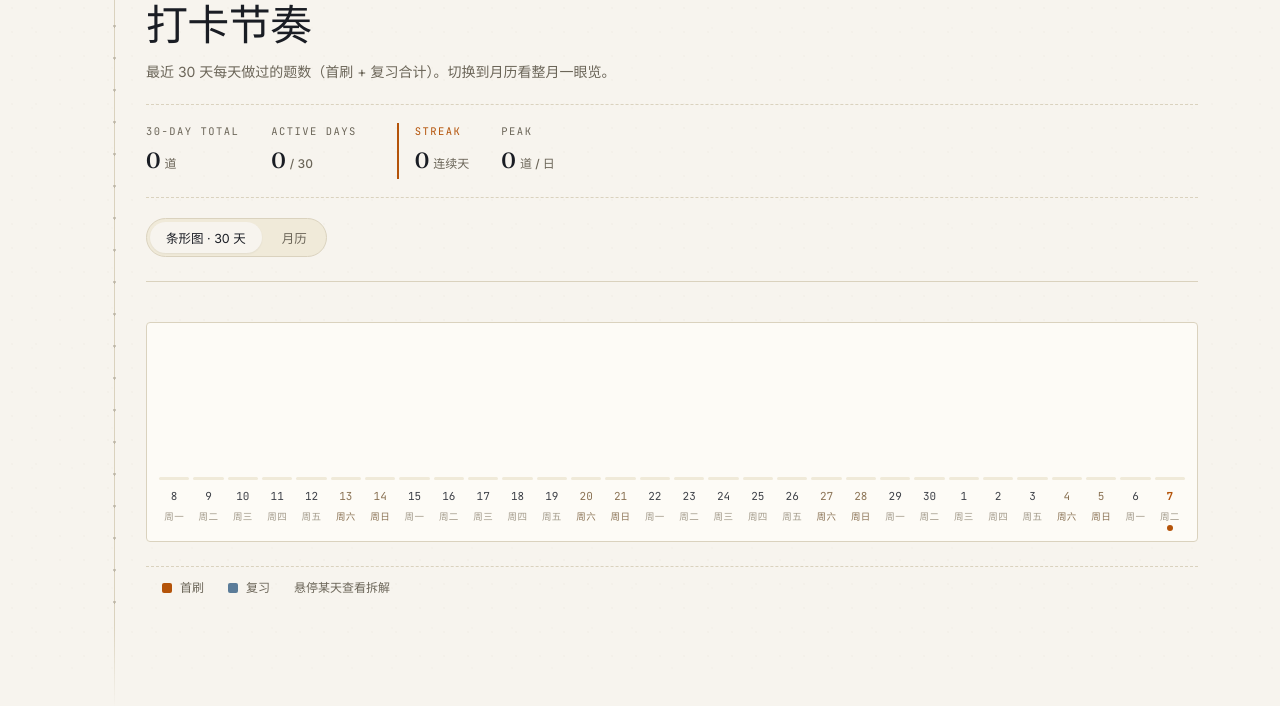
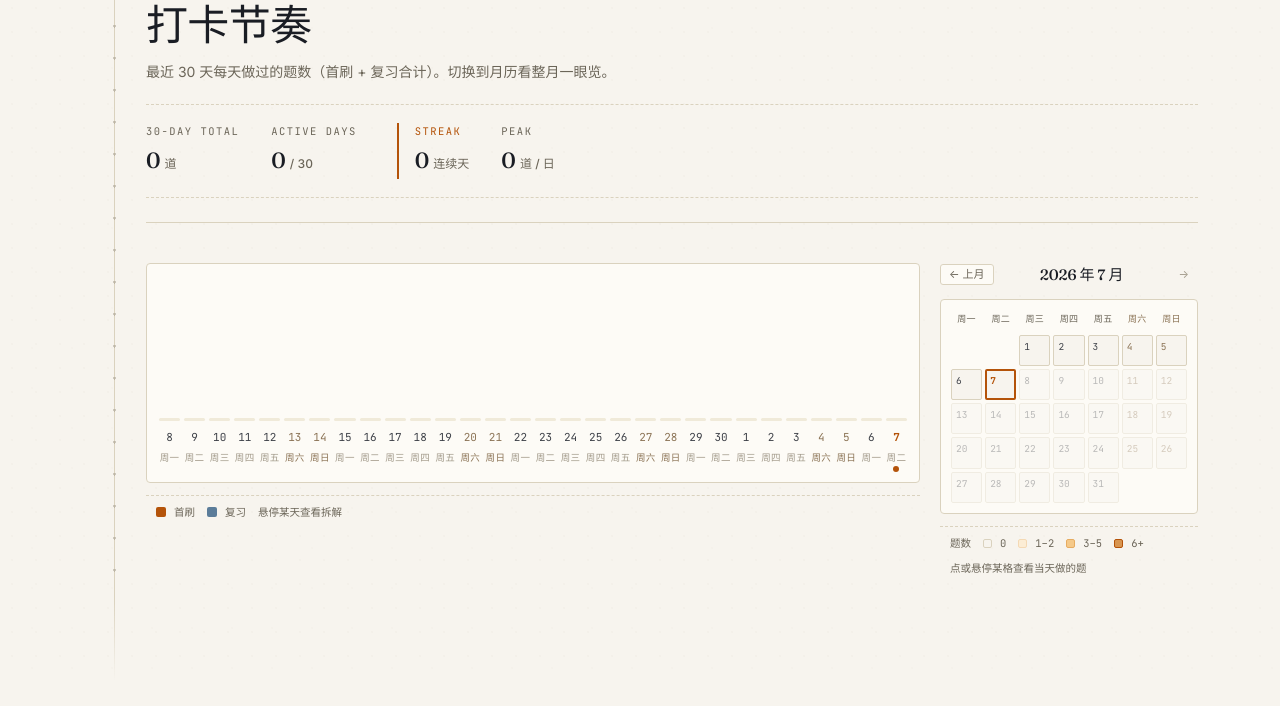
Before and after one commit to jadehare818/leetcode-hot100, a Flask app: page /calendar in a window 1280 px wide. Shown: the part 124-830 px from the top of the page. After the commit the page ends 784 px from the top, so only its background shows below. Run offline with Flask 3, Linux system fonts and the light colour scheme.

Commit message:
feat(calendar): show bars + month side by side (75/25 split)
- Remove view toggle: both views visible on one screen now
- 3fr:1fr grid on desktop; stacks on <900px
- Month view gets compact typography when in narrow column
  (11px total, 9.5px day, 9px weekday header)
- Tooltip still works (repositions to right of the small cells)

```diff
--- a/static/style.css
+++ b/static/style.css
@@ -1574,3 +1574,78 @@ tr.cs-row:has(.cs-panel:not(.open)):has(.note-panel:not(.open)) { display: none;
   margin-left: auto;
   margin-right: auto;
 }
+
+/* ================================================================ */
+/* calendar split: bars 75% + month 25% side by side                 */
+/* ================================================================ */
+.calendar-split {
+  display: grid;
+  grid-template-columns: 3fr 1fr;
+  gap: 20px;
+  align-items: start;
+  margin-top: 20px;
+}
+.calendar-split .calendar-bars,
+.calendar-split .calendar-month {
+  margin-top: 0;
+  max-width: none;
+}
+
+/* 月历在窄侧的紧凑样式 */
+.calendar-split .month-header {
+  margin-bottom: 12px;
+  gap: 8px;
+}
+.calendar-split .month-label {
+  font-size: 15px;
+  font-variation-settings: "opsz" 32, "SOFT" 40, "wght" 500;
+}
+.calendar-split .btn.small {
+  padding: 2px 8px;
+  font-size: 11px;
+  margin-left: 0;
+}
+.calendar-split .month-grid {
+  padding: 10px;
+  gap: 3px;
+}
+.calendar-split .month-head,
+.calendar-split .month-row {
+  gap: 3px;
+}
+.calendar-split .month-head-cell {
+  font-size: 9px;
+  padding: 2px 0;
+  letter-spacing: 0.03em;
+}
+.calendar-split .month-cell {
+  min-height: 0;
+  padding: 3px 4px;
+  border-radius: 2px;
+}
+.calendar-split .month-cell.is-today {
+  padding: 2px 3px;
+}
+.calendar-split .month-cell .cell-day {
+  font-size: 9.5px;
+}
+.calendar-split .month-cell .cell-total {
+  font-size: 11px;
+  font-variation-settings: "opsz" 24, "SOFT" 30, "wght" 500;
+}
+.calendar-split .calendar-legend {
+  gap: 8px 12px;
+  padding: 8px 10px;
+  font-size: 10.5px;
+  margin-top: 12px;
+}
+.calendar-split .calendar-legend .lvl {
+  width: 9px; height: 9px;
+}
+
+@media (max-width: 900px) {
+  .calendar-split {
+    grid-template-columns: 1fr;
+  }
+  .calendar-split .calendar-month { max-width: 640px; }
+}
--- a/templates/calendar.html
+++ b/templates/calendar.html
@@ -25,14 +25,11 @@
       <div class="v">{{ max_total }}<span class="unit">道 / 日</span></div>
     </div>
   </div>
-
-  <div class="cal-toggle" role="tablist">
-    <button data-view="bars" class="cal-toggle-btn active" role="tab">条形图 · 30 天</button>
-    <button data-view="month" class="cal-toggle-btn" role="tab">月历</button>
-  </div>
 </section>
 
-{# ─── 条形图视图 ─── #}
+<div class="calendar-split">
+
+{# ─── 条形图视图 · 左侧 75% ─── #}
 <section class="calendar-bars view" data-view="bars">
   <div class="bars-wrap" style="--max-total: {{ [max_total, 1]|max }};">
     {% for d in series %}
@@ -59,8 +56,8 @@
   </div>
 </section>
 
-{# ─── 月历视图 ─── #}
-<section class="calendar-month view" data-view="month" hidden>
+{# ─── 月历视图 · 右侧 25% ─── #}
+<section class="calendar-month view" data-view="month">
   <div class="month-header">
     {% if prev_month_str %}
       <a class="btn small ghost" href="?month={{ prev_month_str }}#month">← 上月</a>
@@ -126,28 +123,14 @@
   <div id="cell-tooltip" class="cell-tooltip" hidden></div>
 </section>
 
+</div>
+
 <script>
 (function() {
-  // 视图切换 + localStorage 记忆
-  const KEY = 'lc-hot100-calview';
-  const btns = document.querySelectorAll('.cal-toggle-btn');
-  const views = document.querySelectorAll('.view[data-view]');
+  // 月历 tooltip（无需视图切换 —— 两图并列显示）
+  const tt = document.getElementById('cell-tooltip');
+  if (!tt) return;
 
-  function apply(view) {
-    btns.forEach(b => b.classList.toggle('active', b.dataset.view === view));
-    views.forEach(v => v.hidden = (v.dataset.view !== view));
-    localStorage.setItem(KEY, view);
-  }
-
-  // URL hash #month 优先 → 保证从"下月/上月"链接跳转时自动切到月历视图
-  const initial = (location.hash === '#month') ? 'month' : (localStorage.getItem(KEY) || 'bars');
-  apply(initial);
-
-  btns.forEach(b => b.addEventListener('click', () => apply(b.dataset.view)));
-
-  // ---- 月历 tooltip ----
-  const tt = document.getElementById('cell-tooltip');
-  if (tt) {
   const zhWeekdays = ['一','二','三','四','五','六','日'];
   function fmt(cell) {
     const date = cell.dataset.date;
@@ -156,7 +139,7 @@
     const solveTitles = (cell.dataset.solveTitles || '').split('|').filter(Boolean);
     const reviewTitles = (cell.dataset.reviewTitles || '').split('|').filter(Boolean);
     const d = new Date(date);
-      const wd = zhWeekdays[(d.getDay() + 6) % 7];   // JS Sunday=0, we want Monday=0
+    const wd = zhWeekdays[(d.getDay() + 6) % 7];
     let html = `<div class="tt-head">${date} · 周${wd}</div>`;
     if (solve > 0) {
       html += `<div class="tt-sec"><span class="tt-tag solve">首刷 ${solve}</span></div>`;
@@ -176,12 +159,16 @@
     tt.innerHTML = fmt(cell);
     tt.hidden = false;
     const rect = cell.getBoundingClientRect();
-      const wrapRect = document.querySelector('.month-grid').getBoundingClientRect();
-      // 定位在格子下方；如果 tooltip 会溢出右边界，往左对齐
-      let left = rect.left + rect.width / 2 - tt.offsetWidth / 2;
-      left = Math.max(wrapRect.left + 4, Math.min(left, wrapRect.right - tt.offsetWidth - 4));
+    // 定位在格子右侧；如果 tooltip 会溢出右边界，放到左边
+    let left = rect.right + 8;
+    if (left + tt.offsetWidth > window.innerWidth - 8) {
+      left = rect.left - tt.offsetWidth - 8;
+    }
+    let top = rect.top;
+    // 上下不超屏
+    top = Math.max(8, Math.min(top, window.innerHeight - tt.offsetHeight - 8));
     tt.style.left = (left + window.scrollX) + 'px';
-      tt.style.top = (rect.bottom + window.scrollY + 6) + 'px';
+    tt.style.top = (top + window.scrollY) + 'px';
   }
   function hide() { tt.hidden = true; }
 
@@ -191,7 +178,6 @@
     cell.addEventListener('focus', () => show(cell));
     cell.addEventListener('blur', hide);
   });
-  }
 })();
 </script>
 
```
Also changed, not shown: 1 other file. Lines whose indentation alone changed are shown as unchanged.
